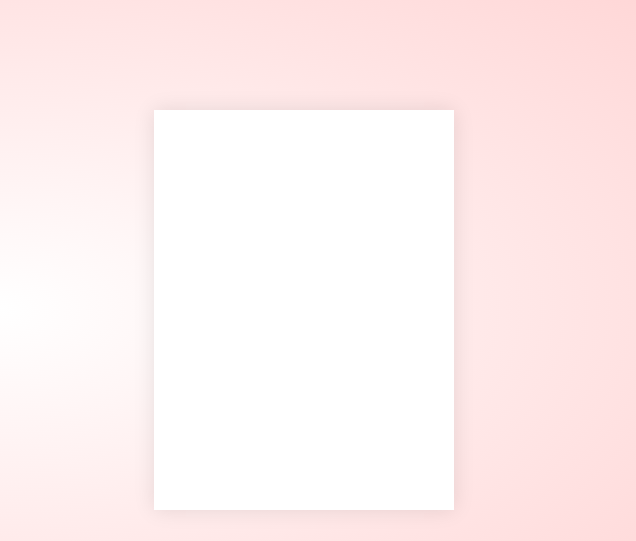
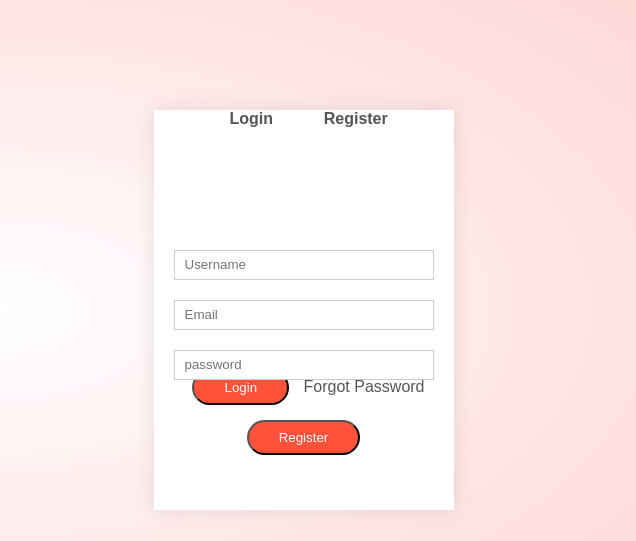
Before and after one commit to novapi01/ecom-repo-v2, a plain HTML site: page account.html in a window 1280 px wide. Shown: the part 103-644 px from the top of the page, 644-1280 px from the left. Drawn offline with Linux system fonts and the light colour scheme.

Commit message:
account form 1

```diff
--- a/account.html
+++ b/account.html
@@ -42,7 +42,22 @@
       </div>
       <div class="col-2">
         <div class="form-container">
-
+          <div class="form-btn">
+            <span>Login</span>
+            <span>Register</span>
+          </div>
+          <form>
+            <input type="text" placeholder="Username">
+            <input type="password" placeholder="password">
+            <button type="submit" class="btn">Login</button>
+            <a href="">Forgot Password</a>
+          </form>
+          <form>
+            <input type="text" placeholder="Username">
+            <input type="email" placeholder="Email">
+            <input type="password" placeholder="password">
+            <button type="submit" class="btn">Register</button>
+          </form>
         </div>
       </div>
     </div>
--- a/style.css
+++ b/style.css
@@ -440,3 +440,27 @@ th:last-child{
   margin: auto;
   box-shadow: 0 0 20px 0px rgba(0, 0, 0, 0.1);
 }
+.form-container span{
+  font-weight: bold;
+  padding: 0 10px;
+  color: #555;
+  cursor: pointer;
+  width: 100px;
+  display: inline-block;
+}
+.form-btn{
+  display: inline-block;
+}
+.form-container form{
+  max-width: 300px;
+  padding: 0 20px;
+  position: absolute;
+  top: 130px;
+}
+form input{
+  width: 100%;
+  height: 30px;
+  margin: 10px 0;
+  padding: 0 10px;
+  border: 1px solid #ccc;
+}
```
